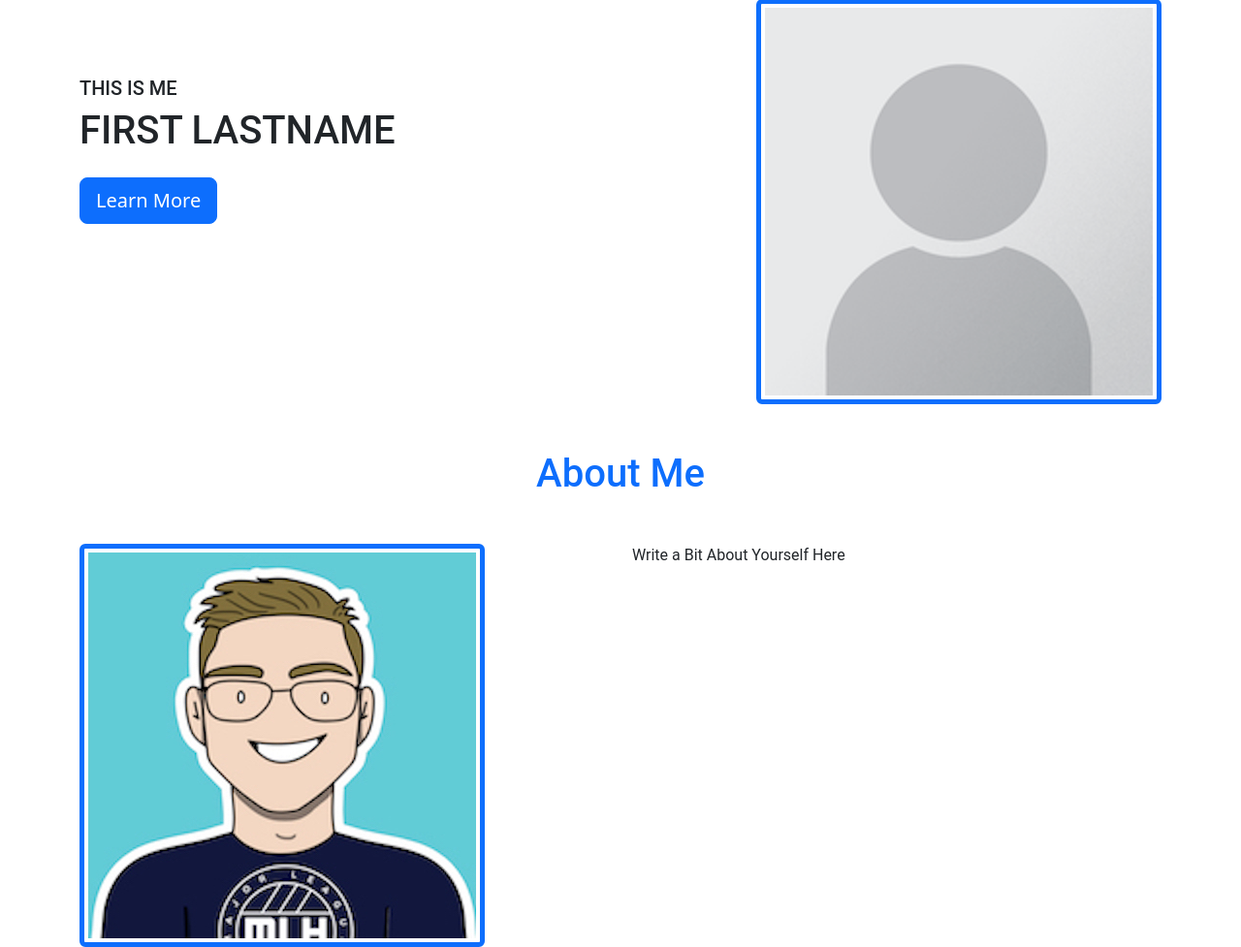
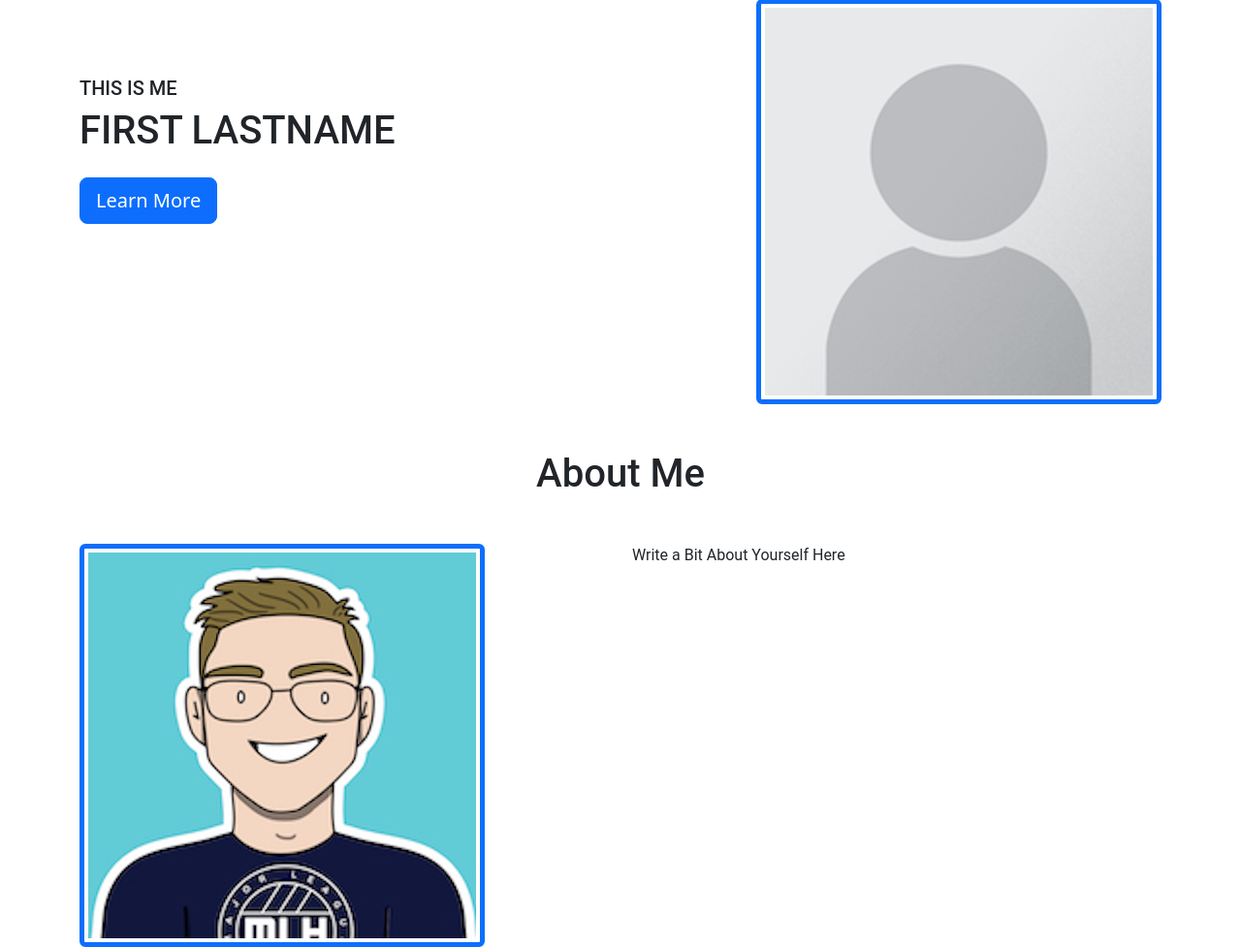
Before and after one commit to MLH-Fellowship/project-22-fal-13-hackathon-team-1, a Flask app: page / in a window 1280 px wide. Shown: the part 41-1018 px from the top of the page at 97% size. Run offline with Flask 2, Linux system fonts and the light colour scheme.

Commit message:
change About Me text to black

```diff
--- a/app/templates/landingPage/aboutMe.html
+++ b/app/templates/landingPage/aboutMe.html
@@ -2,7 +2,7 @@
 
 {% block aboutMe %}
 <section class="container-fluid" id="aboutMe">
-  <h1 class='text-center text-primary mb-5'> About Me </h1>
+  <h1 class='text-center mb-5'> About Me </h1>
 	<div class="container">
 		<div class="row">
             <div class="col-sm">
```
